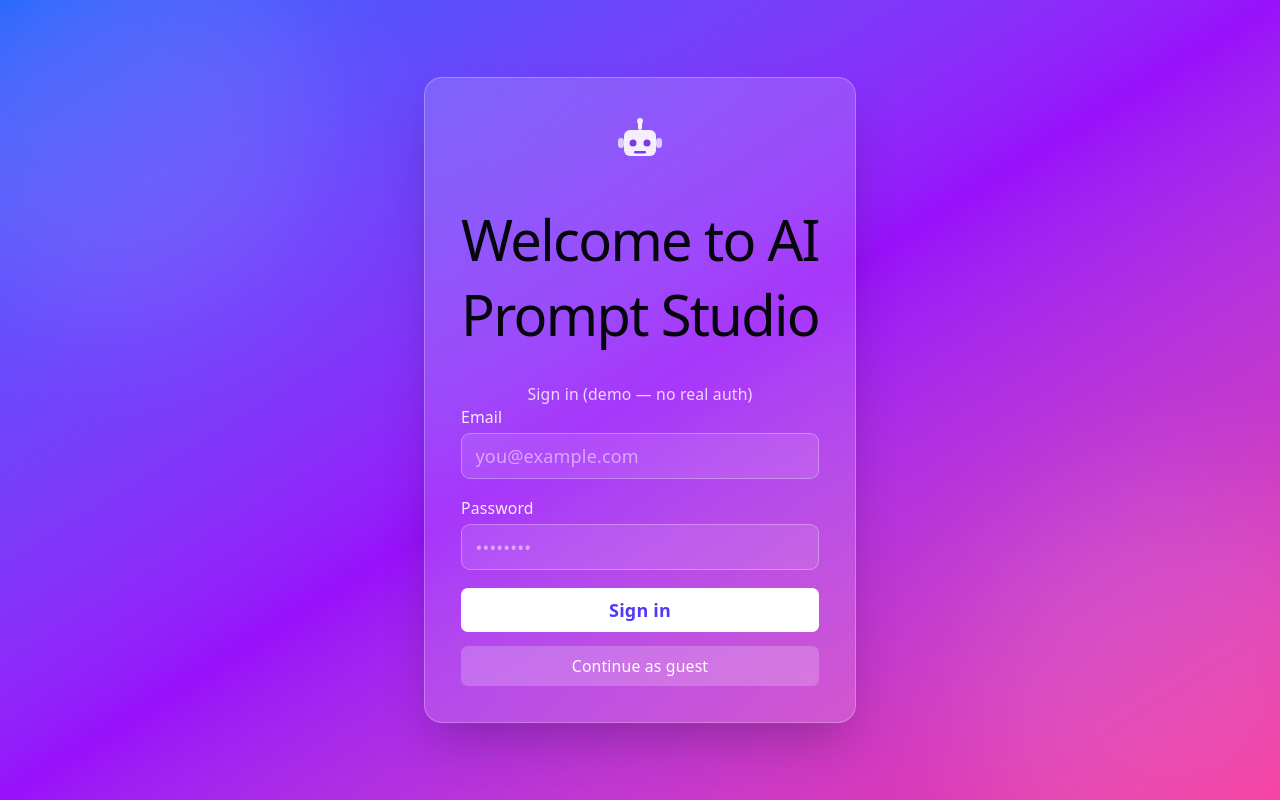
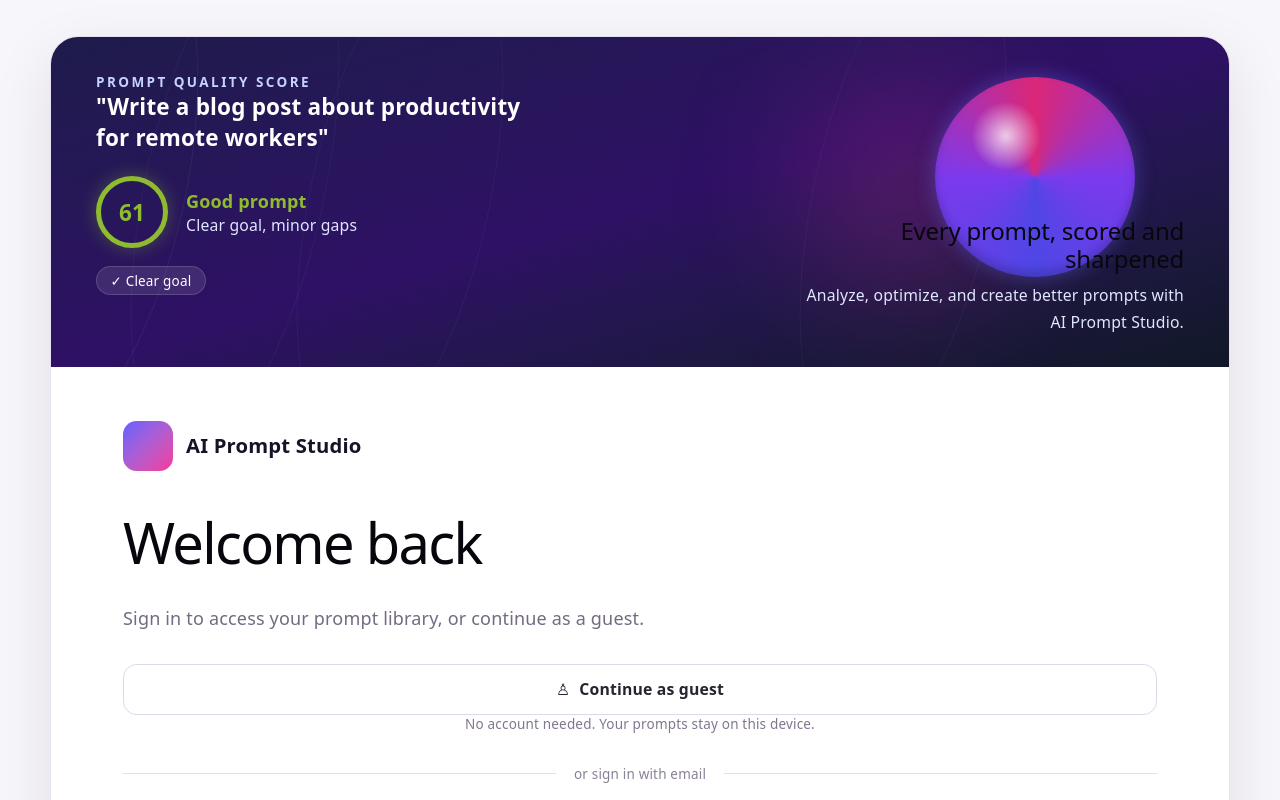
Before and after one commit to ranc5291-dotcom/flyrank-capstone, a React (Vite) app: page /login in a window 1280 px wide. Shown: the top 800 px of the page. Built offline with nearby package versions, Linux system fonts and the light colour scheme.

Commit message:
Redesign login page: premium split hero with real AIOrb, AnimatedScore, wired to auth

```diff
--- a/src/pages/Login.tsx
+++ b/src/pages/Login.tsx
@@ -1,78 +1,374 @@
-import { useState } from 'react'
-import { useNavigate } from 'react-router-dom'
-import { useAuth } from '../providers/AuthProvider'
+// src/pages/Login.tsx
+import { FormEvent, useEffect, useState } from "react";
+import { useNavigate } from "react-router-dom";
+import { useAuth } from "../providers/AuthProvider";
+import { AIOrb } from "../components/ui/AIOrb";
+
+function AnimatedScore() {
+  const [score, setScore] = useState(5);
+
+  useEffect(() => {
+    let current = 5;
+
+    const interval = window.setInterval(() => {
+      current += 1;
+
+      if (current >= 90) {
+        current = 90;
+        window.clearInterval(interval);
+      }
+
+      setScore(current);
+    }, 100);
+
+    return () => window.clearInterval(interval);
+  }, []);
+
+  const getScoreStyle = () => {
+    if (score <= 20) {
+      return {
+        color: "#ef4444",
+        label: "Poor prompt",
+      };
+    }
+
+    if (score <= 40) {
+      return {
+        color: "#f97316",
+        label: "Needs improvement",
+      };
+    }
+
+    if (score <= 60) {
+      return {
+        color: "#eab308",
+        label: "Fair prompt",
+      };
+    }
+
+    if (score <= 75) {
+      return {
+        color: "#22c55e",
+        label: "Good prompt",
+      };
+    }
+
+    return {
+      color: "#6366f1",
+      label: "Excellent prompt",
+    };
+  };
+
+  const { color, label } = getScoreStyle();
+
+  return (
+    <div className="flex items-center gap-4">
+      <div
+        className="flex h-16 w-16 shrink-0 items-center justify-center rounded-full border-[5px] text-xl font-bold transition-all duration-300"
+        style={{
+          borderColor: color,
+          color,
+          boxShadow: `0 0 18px ${color}55`,
+        }}
+        aria-label={`Prompt quality score ${score} out of 90`}
+      >
+        {score}
+      </div>
+
+      <div>
+        <p
+          className="font-semibold transition-colors duration-300"
+          style={{ color }}
+        >
+          {label}
+        </p>
+
+        <p className="text-sm text-indigo-100">
+          Clear goal, minor gaps
+        </p>
+      </div>
+    </div>
+  );
+}
 
 export default function Login() {
-  const [email, setEmail] = useState('')
-  const [password, setPassword] = useState('')
-  const navigate = useNavigate()
-  const { login } = useAuth()
+  const [email, setEmail] = useState("");
+  const [password, setPassword] = useState("");
+  const [showPassword, setShowPassword] = useState(false);
+  const [rememberMe, setRememberMe] = useState(false);
 
-  function handleSubmit(e: React.FormEvent) {
-    e.preventDefault()
-    login()
-    navigate('/')
+  const navigate = useNavigate();
+  const { login } = useAuth();
+
+  const handleSubmit = (event: FormEvent<HTMLFormElement>) => {
+    event.preventDefault();
+
+    if (!email.trim() || !password.trim()) {
+      return;
     }
 
+    login();
+    navigate("/");
+  };
+
+  const handleGuestLogin = () => {
+    login();
+    navigate("/");
+  };
+
   return (
-    <div className="min-h-screen flex items-center justify-center bg-gradient-to-br from-blue-600 via-purple-600 to-pink-500 relative overflow-hidden">
-      <div className="absolute -top-24 -left-24 w-96 h-96 bg-white/10 rounded-full blur-3xl" />
-      <div className="absolute -bottom-24 -right-24 w-96 h-96 bg-white/10 rounded-full blur-3xl" />
+    <main className="min-h-screen bg-[#f7f6fa] dark:bg-gray-900 px-4 py-5 sm:px-6 lg:flex lg:items-center lg:justify-center lg:py-8">
+      <div className="w-full max-w-[1180px] overflow-hidden rounded-[28px] border border-[#e7e1ef] dark:border-gray-700 bg-white dark:bg-gray-800 shadow-[0_20px_60px_rgba(35,20,60,0.10)]">
 
-      <div className="relative w-full max-w-sm bg-white/15 backdrop-blur-xl border border-white/25 rounded-2xl shadow-2xl p-8">
-        <div className="flex justify-center mb-4">
-          <svg width="56" height="56" viewBox="0 0 56 56" fill="none">
-            <rect x="12" y="16" width="32" height="26" rx="6" fill="white" fillOpacity="0.9" />
-            <circle cx="21" cy="29" r="3.5" fill="#7c3aed" />
-            <circle cx="35" cy="29" r="3.5" fill="#7c3aed" />
-            <rect x="22" y="37" width="12" height="2.5" rx="1.25" fill="#7c3aed" />
-            <rect x="26" y="8" width="4" height="8" rx="2" fill="white" fillOpacity="0.9" />
-            <circle cx="28" cy="7" r="3" fill="white" fillOpacity="0.9" />
-            <rect x="6" y="24" width="6" height="10" rx="3" fill="white" fillOpacity="0.7" />
-            <rect x="44" y="24" width="6" height="10" rx="3" fill="white" fillOpacity="0.7" />
-          </svg>
+        {/* ================= HERO ================= */}
+        <section className="relative min-h-[330px] overflow-hidden bg-gradient-to-br from-[#1e1b4b] via-[#2e1065] to-[#111827] px-7 py-8 sm:px-10">
+
+          {/* Decorative waves */}
+          <div className="pointer-events-none absolute inset-0 opacity-40">
+            <div className="absolute -left-10 top-[-100px] h-[500px] w-[180px] rotate-[12deg] rounded-[50%] border border-indigo-300/20" />
+
+            <div className="absolute left-[8%] top-[-120px] h-[540px] w-[180px] rotate-[12deg] rounded-[50%] border border-indigo-300/15" />
+
+            <div className="absolute left-[22%] top-[-100px] h-[520px] w-[180px] rotate-[12deg] rounded-[50%] border border-indigo-300/15" />
+
+            <div className="absolute right-[20%] top-[-100px] h-[520px] w-[180px] rotate-[12deg] rounded-[50%] border border-indigo-300/15" />
           </div>
 
-        <h1 className="text-2xl font-bold text-white text-center mb-1">Welcome to AI Prompt Studio</h1>
-        <p className="text-sm text-white/80 text-center mb-6">Sign in (demo — no real auth)</p>
+          {/* Glow */}
+          <div className="absolute right-[18%] top-[12%] h-48 w-48 rounded-full bg-pink-500/20 blur-3xl" />
 
-        <form onSubmit={handleSubmit} className="space-y-4">
+          {/* AI Orb — real component, not a static lookalike */}
+          <div
+            className="absolute right-[8%] top-[12%] hidden sm:block"
+            aria-hidden="true"
+          >
+            <AIOrb size={200} />
+          </div>
+
+          {/* Hero content */}
+          <div className="relative z-10 max-w-[430px]">
+            <p className="text-xs font-bold tracking-[0.18em] text-indigo-200">
+              PROMPT QUALITY SCORE
+            </p>
+
+            <p className="mt-4 text-lg font-semibold leading-7 text-white sm:text-xl">
+              "Write a blog post about productivity for remote workers"
+            </p>
+
+            {/* Animated score */}
+            <div className="mt-5">
+              <AnimatedScore />
+            </div>
+
+            <div className="mt-4 inline-flex rounded-full border border-white/15 bg-white/10 px-3 py-1 text-xs text-white">
+              ✓ Clear goal
+            </div>
+          </div>
+
+          {/* Hero message */}
+          <div className="absolute bottom-7 right-8 z-10 max-w-[390px] text-right sm:right-10">
+            <h2 className="text-xl font-bold text-white sm:text-2xl">
+              Every prompt, scored and sharpened
+            </h2>
+
+            <p className="mt-2 text-sm leading-6 text-indigo-100">
+              Analyze, optimize, and create better prompts with AI Prompt
+              Studio.
+            </p>
+          </div>
+        </section>
+
+        {/* ================= LOGIN ================= */}
+        <section className="px-6 py-9 sm:px-10 lg:px-16 lg:py-12">
+
+          {/* Brand */}
+          <div className="flex items-center gap-3">
+            <div
+              className="h-11 w-11 rounded-xl bg-gradient-to-br from-indigo-500 to-pink-500"
+              aria-hidden="true"
+            />
+
+            <span className="text-lg font-semibold text-[#171327] dark:text-gray-100">
+              AI Prompt Studio
+            </span>
+          </div>
+
+          {/* Heading */}
+          <div className="mt-9">
+            <h1 className="text-3xl font-bold tracking-tight text-[#11101b] dark:text-gray-100 sm:text-4xl">
+              Welcome back
+            </h1>
+
+            <p className="mt-2 text-sm text-[#746a82] dark:text-gray-400 sm:text-base">
+              Sign in to access your prompt library, or continue as a guest.
+            </p>
+          </div>
+
+          {/* Guest */}
+          <button
+            type="button"
+            onClick={handleGuestLogin}
+            className="
+              mt-7 flex w-full items-center justify-center gap-2
+              rounded-xl border border-[#ddd8e7] dark:border-gray-600 bg-white dark:bg-gray-900
+              px-5 py-3 text-sm font-semibold text-[#292331] dark:text-gray-100
+              transition hover:border-indigo-400 hover:bg-indigo-50 dark:hover:bg-gray-700
+              focus:outline-none focus:ring-2 focus:ring-indigo-500
+              focus:ring-offset-2
+            "
+          >
+            <span aria-hidden="true">♙</span>
+            Continue as guest
+          </button>
+
+          <p className="mt-2 text-center text-xs text-[#81768e] dark:text-gray-500">
+            No account needed. Your prompts stay on this device.
+          </p>
+
+          {/* Divider */}
+          <div className="my-7 flex items-center gap-4">
+            <div className="h-px flex-1 bg-[#e5dfeb] dark:bg-gray-700" />
+
+            <span className="text-xs text-[#8a8096] dark:text-gray-500">
+              or sign in with email
+            </span>
+
+            <div className="h-px flex-1 bg-[#e5dfeb] dark:bg-gray-700" />
+          </div>
+
+          {/* Form */}
+          <form onSubmit={handleSubmit} className="space-y-5">
+
+            {/* Email */}
             <div>
-            <label className="block text-sm text-white/90 mb-1">Email</label>
+              <label
+                htmlFor="email"
+                className="mb-2 block text-sm font-semibold text-[#22202b] dark:text-gray-200"
+              >
+                Email address
+              </label>
+
               <input
+                id="email"
                 type="email"
                 value={email}
-              onChange={(e) => setEmail(e.target.value)}
+                onChange={(event) => setEmail(event.target.value)}
                 placeholder="you@example.com"
-              className="w-full px-3 py-2 rounded-lg bg-white/10 border border-white/30 text-white placeholder-white/50 focus:outline-none focus:ring-2 focus:ring-white/60"
+                autoComplete="email"
+                required
+                className="
+                  w-full rounded-xl border border-[#ddd8e7] dark:border-gray-600
+                  bg-white dark:bg-gray-900 px-4 py-3 text-sm text-[#171327] dark:text-gray-100
+                  outline-none transition
+                  placeholder:text-[#aaa1b3] dark:placeholder:text-gray-500
+                  focus:border-indigo-500
+                  focus:ring-2 focus:ring-indigo-500/20
+                "
               />
             </div>
+
+            {/* Password */}
             <div>
-            <label className="block text-sm text-white/90 mb-1">Password</label>
+              <label
+                htmlFor="password"
+                className="mb-2 block text-sm font-semibold text-[#22202b] dark:text-gray-200"
+              >
+                Password
+              </label>
+
+              <div className="relative">
                 <input
-              type="password"
+                  id="password"
+                  type={showPassword ? "text" : "password"}
                   value={password}
-              onChange={(e) => setPassword(e.target.value)}
+                  onChange={(event) => setPassword(event.target.value)}
                   placeholder="••••••••"
-              className="w-full px-3 py-2 rounded-lg bg-white/10 border border-white/30 text-white placeholder-white/50 focus:outline-none focus:ring-2 focus:ring-white/60"
+                  autoComplete="current-password"
+                  required
+                  className="
+                    w-full rounded-xl border border-[#ddd8e7] dark:border-gray-600
+                    bg-white dark:bg-gray-900 px-4 py-3 pr-12 text-sm text-[#171327] dark:text-gray-100
+                    outline-none transition
+                    placeholder:text-[#aaa1b3] dark:placeholder:text-gray-500
+                    focus:border-indigo-500
+                    focus:ring-2 focus:ring-indigo-500/20
+                  "
                 />
+
+                <button
+                  type="button"
+                  onClick={() => setShowPassword((value) => !value)}
+                  aria-label={
+                    showPassword ? "Hide password" : "Show password"
+                  }
+                  className="
+                    absolute right-3 top-1/2 -translate-y-1/2
+                    rounded-md p-1 text-[#8d8497] dark:text-gray-500
+                    hover:text-indigo-600 dark:hover:text-indigo-400
+                    focus:outline-none focus:ring-2 focus:ring-indigo-500
+                  "
+                >
+                  {showPassword ? "◉" : "◌"}
+                </button>
               </div>
+            </div>
+
+            {/* Remember + Forgot */}
+            <div className="flex items-center justify-between gap-4">
+              <label className="flex cursor-pointer items-center gap-2 text-sm text-[#625a6b] dark:text-gray-400">
+                <input
+                  type="checkbox"
+                  checked={rememberMe}
+                  onChange={(event) =>
+                    setRememberMe(event.target.checked)
+                  }
+                  className="
+                    h-4 w-4 rounded border-gray-300 dark:border-gray-600
+                    text-indigo-600 focus:ring-indigo-500
+                  "
+                />
+
+                Keep me signed in
+              </label>
+
+              <button
+                type="button"
+                className="text-sm font-medium text-indigo-600 dark:text-indigo-400 hover:text-pink-600 dark:hover:text-pink-400"
+              >
+                Forgot password?
+              </button>
+            </div>
+
+            {/* Sign in */}
             <button
               type="submit"
-            className="w-full py-2 rounded-md bg-white text-indigo-600 font-semibold hover:bg-white/90 transition-colors"
+              className="
+                w-full rounded-xl
+                bg-gradient-to-r from-indigo-500 to-pink-500
+                px-5 py-3.5 text-sm font-bold text-white
+                shadow-lg shadow-indigo-500/20
+                transition hover:-translate-y-0.5
+                hover:shadow-xl hover:shadow-indigo-500/25
+                focus:outline-none focus:ring-2
+                focus:ring-indigo-500 focus:ring-offset-2
+              "
             >
               Sign in
             </button>
           </form>
 
-
+          {/* Create account */}
+          <p className="mt-7 text-center text-sm text-[#746a82] dark:text-gray-400">
+            Don't have an account?{" "}
             <button
-    onClick={() => { login(); navigate('/') }}
-    className="mt-3 w-full py-2 rounded-md bg-white/20 text-white text-sm hover:bg-white/30"
+              type="button"
+              className="font-semibold text-indigo-600 dark:text-indigo-400 hover:text-pink-600 dark:hover:text-pink-400"
             >
-    Continue as guest
+              Create one
             </button>
+          </p>
+        </section>
       </div>
-    </div>
-  )
+    </main>
+  );
 }
```
Lines whose indentation alone changed are shown as unchanged.
